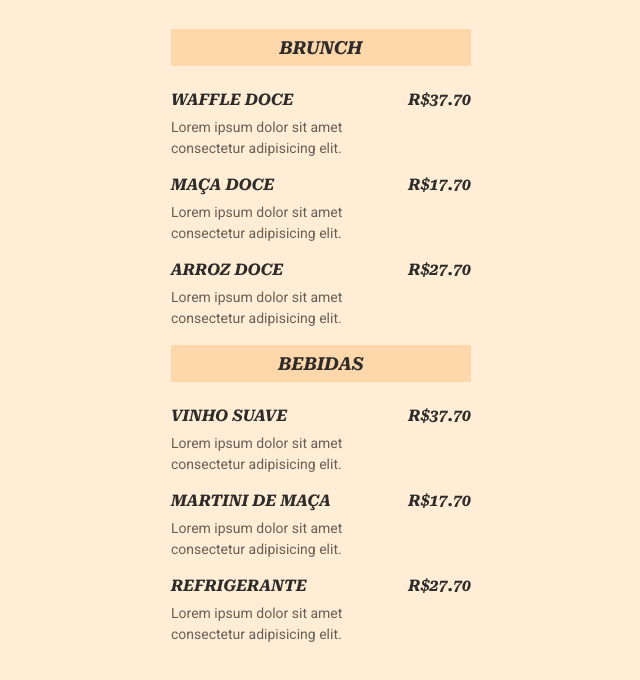
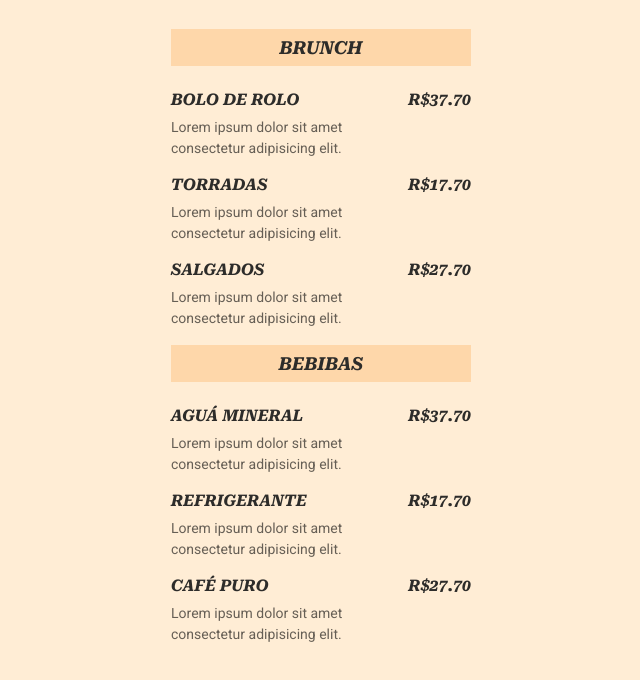
Before and after one commit to irondis/maratona-explorer-3, a plain HTML site: page index.html in a window 1280 px wide. Shown: the part 88-768 px from the top of the page, without its empty margins (319-959 px from the left). Drawn offline with Linux system fonts and the light colour scheme.

Commit message:
Atualizado itens do Menu

```diff
--- a/index.html
+++ b/index.html
@@ -22,7 +22,7 @@
       <ul>
         <li>
           <div class="details">
-            <h3>Waffle Doce</h3>
+            <h3>Bolo de Rolo</h3>
             <p class="description">
               Lorem ipsum dolor sit amet consectetur adipisicing elit.
             </p>
@@ -34,7 +34,7 @@
 
         <li>
           <div class="details">
-             <h3>Maça Doce</h3>
+             <h3>Torradas</h3>
             <p class="description">
               Lorem ipsum dolor sit amet consectetur adipisicing elit.
             </p>
@@ -45,7 +45,7 @@
         </li>
         <li>
           <div class="details">
-             <h3>Arroz Doce</h3>
+             <h3>Salgados</h3>
             <p class="description">
               Lorem ipsum dolor sit amet consectetur adipisicing elit.
             </p>
@@ -59,11 +59,11 @@
 
     </section>
    <section>
-      <h2>Bebidas</h2>
+      <h2>Bebibas</h2>
       <ul>
         <li>
           <div class="details">
-            <h3>Vinho Suave</h3>
+            <h3>Aguá Mineral</h3>
             <p class="description">
               Lorem ipsum dolor sit amet consectetur adipisicing elit.
             </p>
@@ -75,7 +75,7 @@
 
         <li>
           <div class="details">
-             <h3>Martini de Maça</h3>
+             <h3>Refrigerante</h3>
             <p class="description">
               Lorem ipsum dolor sit amet consectetur adipisicing elit.
             </p>
@@ -86,7 +86,7 @@
         </li>
         <li>
           <div class="details">
-             <h3>Refrigerante</h3>
+             <h3>Café Puro</h3>
             <p class="description">
               Lorem ipsum dolor sit amet consectetur adipisicing elit.
             </p>
```
